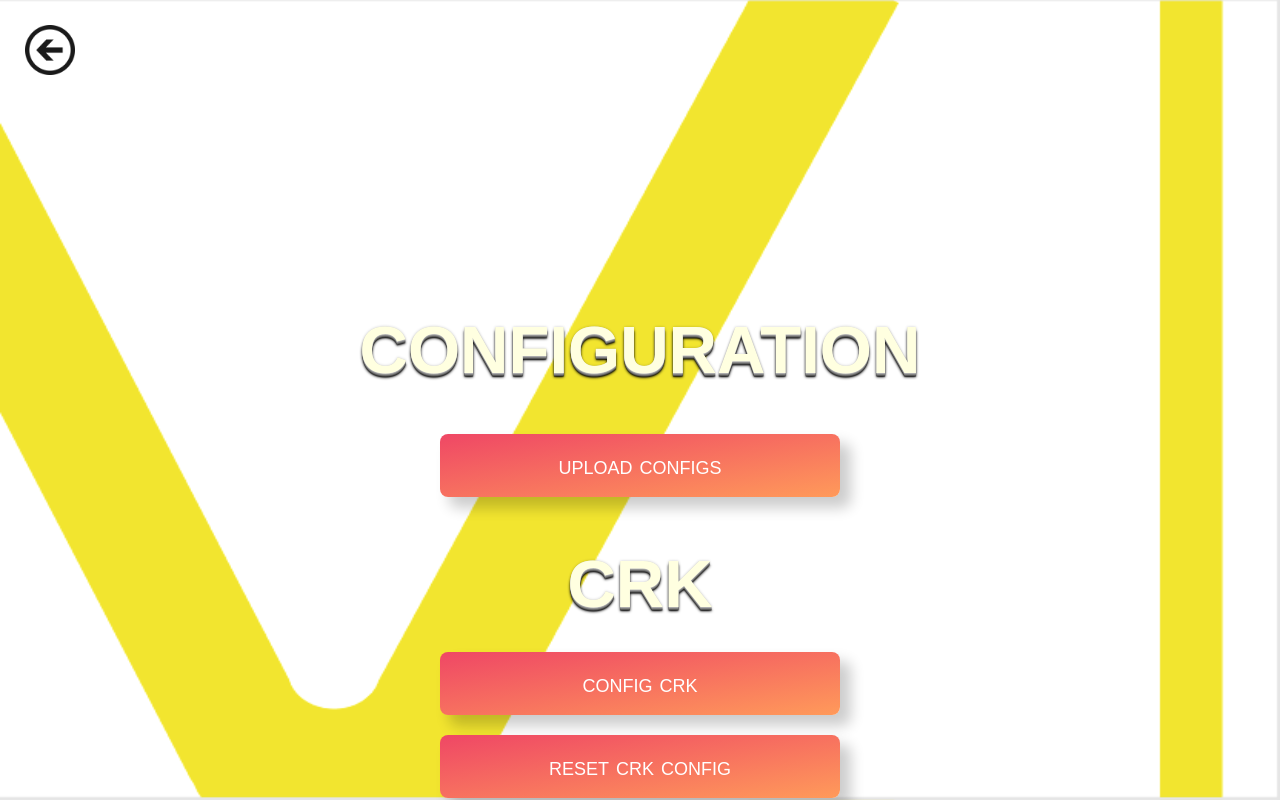
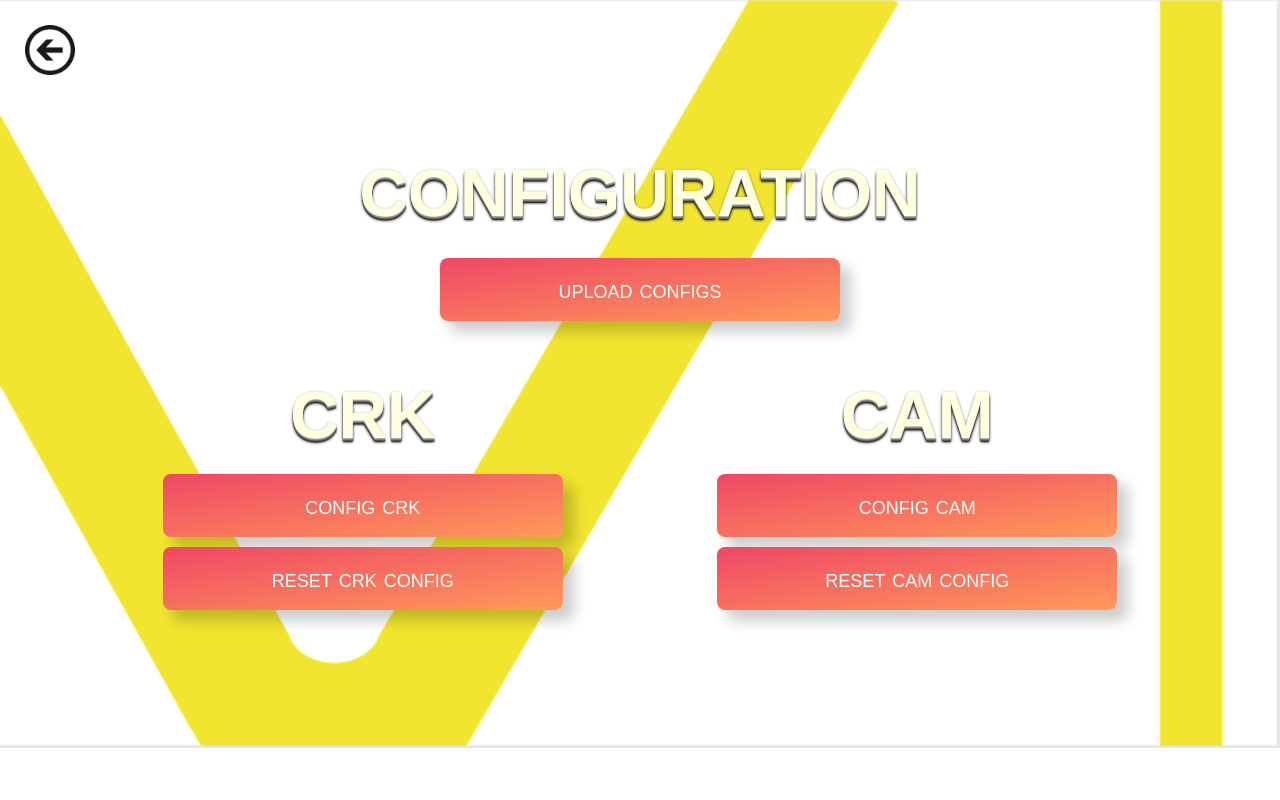
Before and after one commit to hmathieu31/JammerBox-System, a React (Create React App) app in the folder Nouveau PIR/interface-web/: page /configuration in a window 1280 px wide. Shown: the top 800 px of the page. Built offline with nearby package versions, Linux system fonts and the light colour scheme.

Commit message:
Some divs were centered in this commit'

```diff
--- a/Nouveau PIR/interface-web/src/CSS/MainPage.css
+++ b/Nouveau PIR/interface-web/src/CSS/MainPage.css
@@ -35,15 +35,12 @@ p {
 
 .frame-1 {
     background: url(../../public/BackgroundImage.png), linear-gradient(0deg, rgba(255, 255, 255, 1), rgba(255, 255, 255, 1)) fixed;
-    padding: 20% 10rem;
+    padding: 10% 10rem;
     box-sizing: border-box;
     background-size: 100% 100%;
     width: 100%;
     min-width: 20em;
     height: 100%;
-
-    /*background: linear-gradient(144deg, #AF40FF, #5B42F3 50%, #00DDEB) 50% 50%;
-    */
 }
 
 .group-19 {
@@ -59,7 +56,7 @@ p {
     color: lightyellow;
     text-align: center;
     word-wrap: break-word;
-    padding: 3%;
+    padding-bottom: 1%;
     text-transform: lowercase;
     font-variant: small-caps;
     text-shadow: 0 0 0 rgb(213, 213, 213),
@@ -71,6 +68,24 @@ p {
     0px 0px 3px rgba(0, 0, 0, .2);
 }
 
+.txt-272 {
+    font-size: 6em;
+    font-family: Arial, sans-serif;
+    font-weight: 700;
+    color: lightyellow;
+    text-align: center;
+    word-wrap: break-word;
+    padding-bottom: 4%;
+    text-transform: lowercase;
+    font-variant: small-caps;
+    text-shadow: 0 0 0 rgb(213, 213, 213),
+    0px 1px 0 rgb(172, 172, 172),
+    0px 2px 0 rgb(130, 130, 130),
+    0px 3px 0 rgb(88, 88, 88),
+    0px 4px 3px rgba(0, 0, 0, 1),
+    0px 4px 1px rgba(0, 0, 0, 0.5),
+    0px 0px 3px rgba(0, 0, 0, .2);
+}
 
 .group-6 {
     align-items: center;
@@ -125,8 +140,9 @@ p {
 
 .button-list-div {
     display: grid;
-    grid-template-columns: repeat(2, 50%);
+    grid-template-columns: repeat(2, auto);
     grid-auto-rows: minmax(25px, auto);
+    place-items: center;
 }
 
 .button-list-item {
@@ -135,8 +151,15 @@ p {
     justify-content: center;
 }
 
+.upload-button {
+    padding-bottom: 2%;
+}
+
 .configuration-list {
     display: grid;
+    grid-template-columns: repeat(2, auto);
+    grid-auto-rows: minmax(25px, auto);
     align-items: center;
     justify-content: center;
+    grid-gap: 14%;
 }
--- a/Nouveau PIR/interface-web/src/CSS/ParameterPopup.css
+++ b/Nouveau PIR/interface-web/src/CSS/ParameterPopup.css
@@ -8,7 +8,7 @@ p {
 
 .frame-5 {
     background: url(../../public/BackgroundImage.png), linear-gradient(0deg, rgba(255, 255, 255, 1), rgba(255, 255, 255, 1)) fixed;
-    padding: 20% 10rem;
+    padding: 12% 10rem;
     box-sizing: border-box;
     background-size: 100% 100%;
     width: 100%;
@@ -46,7 +46,6 @@ p {
     border: 0;
     border-radius: 8px;
 }
-
 
 
 .group-917 {
@@ -104,9 +103,6 @@ p {
     min-width: 50%;
     height: auto;
     border-radius: 8px;
-}
-
-.group-786 {
 }
 
 .txt-905 {
--- a/Nouveau PIR/interface-web/src/elements/Configuration.js
+++ b/Nouveau PIR/interface-web/src/elements/Configuration.js
@@ -108,13 +108,14 @@ export default function Configuration() {
       <div className="frame-1">
         <p className="txt-271 flex-hcenter">Configuration</p>
         {ReturnButton()}
-        <div className="configuration-list">
+        <div className="upload-button flex-hcenter">
           <button className="group-6 txt-733" onClick={onButtonClickUpload}>
             UPLOAD CONFIGS
           </button>
-          <div>
+        </div>
+        <div className="configuration-list">
+          <div className="flex-center">
             <p className="txt-271">CRK</p>
-          </div>
             <button
               className="group-6 txt-733"
               onClick={onButtonClickConf("CRK")}
@@ -135,7 +136,8 @@ export default function Configuration() {
               onChange={onChangeFile}
               accept=".json"
               />
-          <div>
+          </div>
+          <div className="flex-center">
             <p className="txt-271">CAM</p>
             <button
               className="group-6 txt-733"
--- a/Nouveau PIR/interface-web/src/elements/FaultsInjectionLogs.js
+++ b/Nouveau PIR/interface-web/src/elements/FaultsInjectionLogs.js
@@ -27,7 +27,7 @@ export default function FaultsInjectionLogs() {
         <div className="group-19">
           <p className="txt-271 flex-hcenter">Faults Injection Logs</p>
         </div>
-        <div style={{ justifyContent: "center", alignContent: "center" }}>
+        <div className="flex-col" style={{ justifyContent: "center", alignContent: "center" }}>
           <button onClick={deleteHistory} className="group-6 txt-733">
             DELETE HISTORY
           </button>
--- a/Nouveau PIR/interface-web/src/elements/InjectFault.js
+++ b/Nouveau PIR/interface-web/src/elements/InjectFault.js
@@ -35,7 +35,7 @@ export default function InjectFault() {
   return (
     <>
       <div className="frame-1">
-        <p className="txt-271 flex-hcenter">Inject Fault</p>
+        <p className="txt-272 flex-hcenter">Inject Fault</p>
         {ReturnButton()}
         <div>
           <AlertProvider template={AlertTemplate} {...options}>
```
Lines whose indentation alone changed are shown as unchanged.
